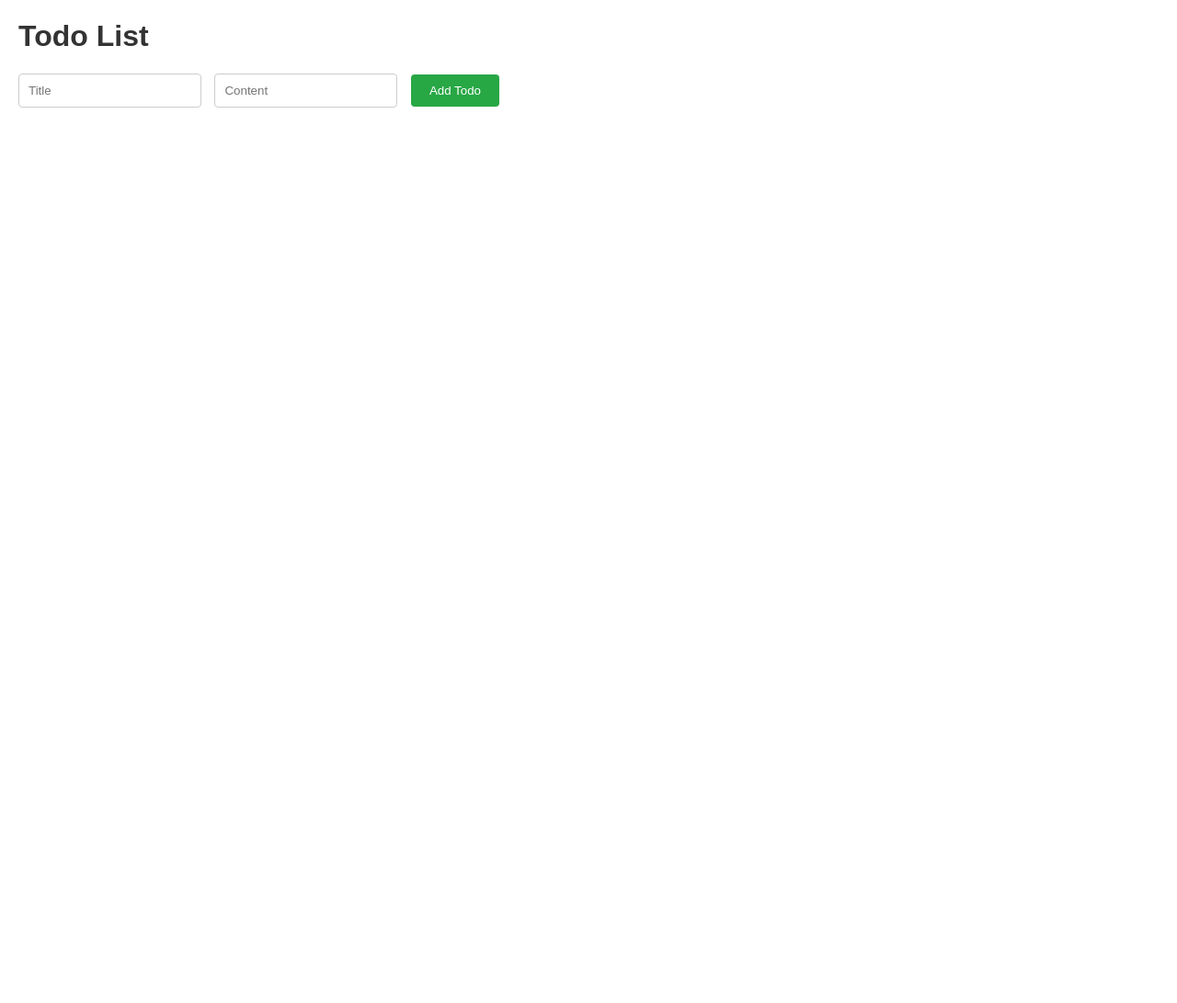
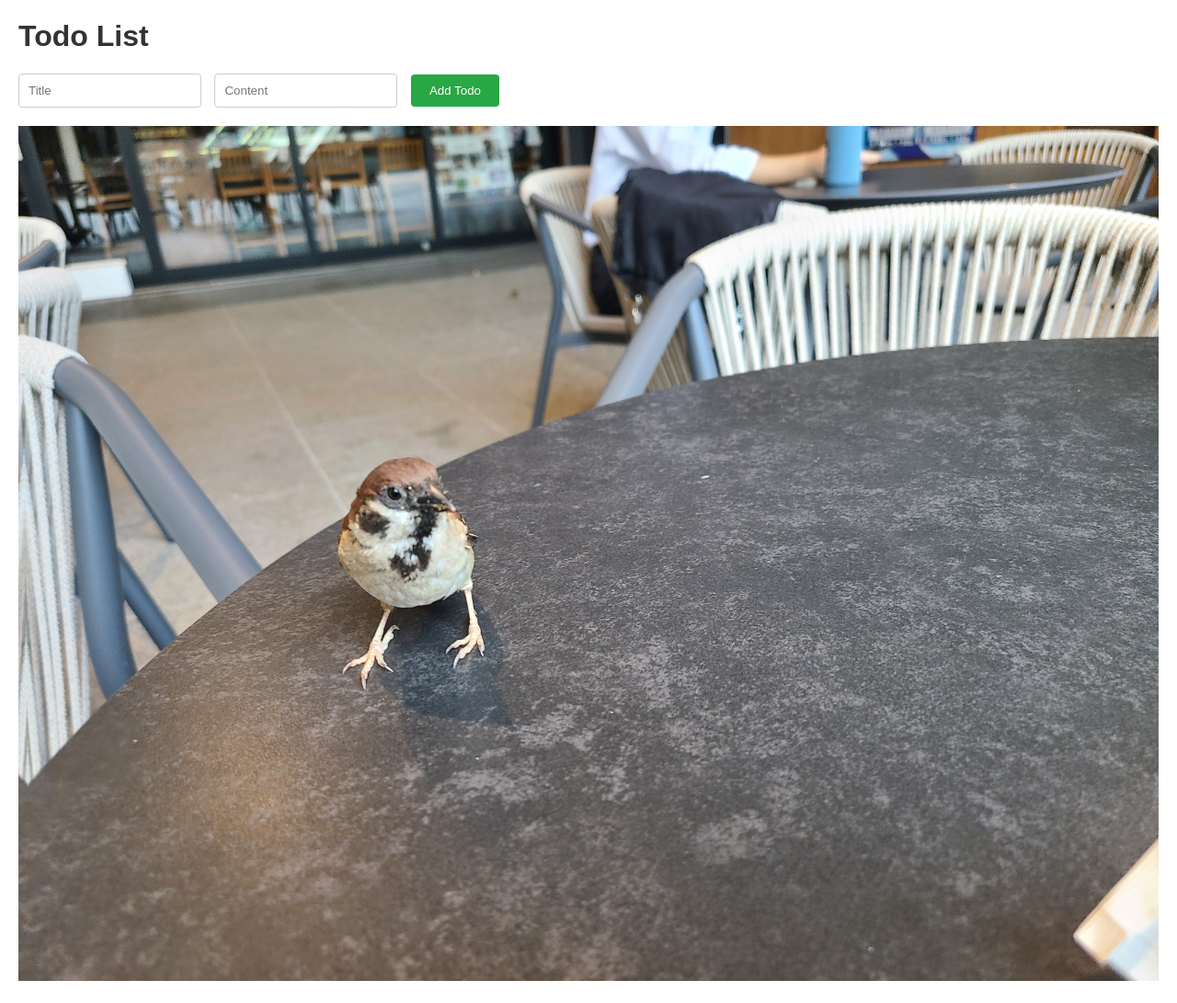
Before and after one commit to KadoProG/flask-prac-todo-app, a Flask app: page / in a window 1280 px wide. Shown: the whole page at 92% size. Before the commit the page ends 117 px from the top, so only its background shows below. Run offline with Flask 3, Linux system fonts and the light colour scheme; data that the repository does not hold is empty; style sheets or scripts are compiled from the project's sources.

```diff
--- a/app/templates/todos.html
+++ b/app/templates/todos.html
@@ -99,5 +99,10 @@
       <button type="submit">Add Todo</button>
     </form>
     <ul id="todo-list"></ul>
+    <img
+      src="{{ url_for('static', filename='/images/test.jpg') }}"
+      alt="Example Image"
+      style="width: 100%"
+    />
   </body>
 </html>
```
Also changed, not shown: app/static/images/test.jpg (added).
